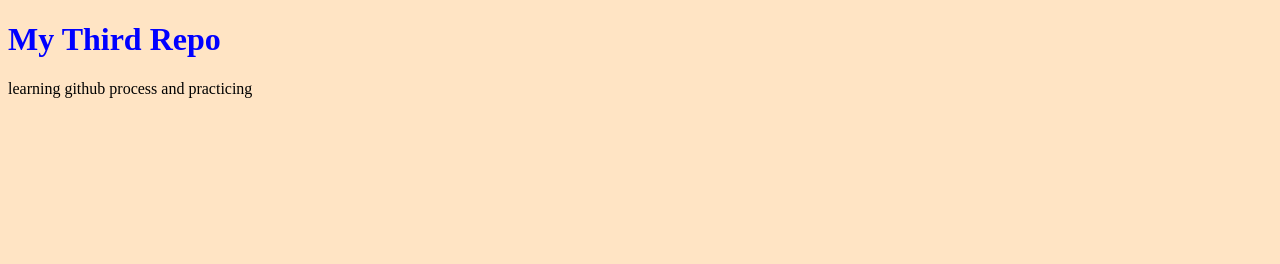
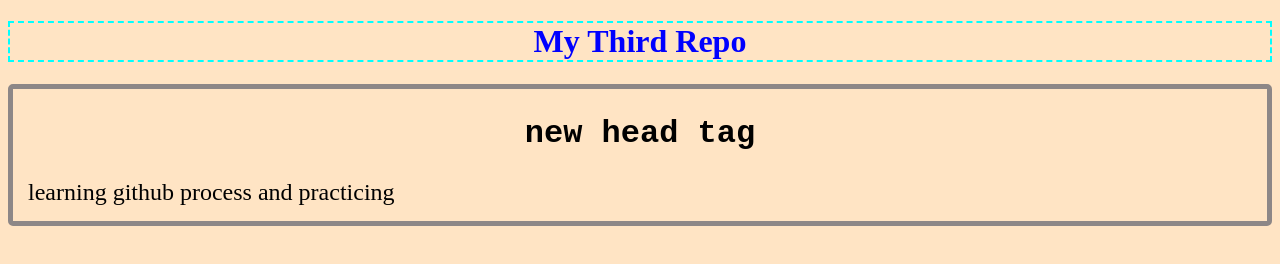
Before and after one commit to Hshourav007/comeback-third-repo, a plain HTML site: page index.html in a window 1280 px wide. Drawn offline with Linux system fonts and the light colour scheme.

Commit message:
css change

```diff
--- a/index.html
+++ b/index.html
@@ -9,6 +9,9 @@
 </head>
 <body>
     <h1>My Third Repo</h1>
-    <p>learning github process and practicing</p>
+    <div>
+        <h2>new head tag </h2>
+        <p>learning github process and practicing</p>
+    </div>
 </body>
 </html>
--- a/style.css
+++ b/style.css
@@ -2,5 +2,21 @@ body{
     background-color: bisque;
 }
 h1{
+    border: 2px dashed aqua;
     color: blue;
+    text-align: center;
 }
+div{
+    border: 5px solid ;
+    border-color: rgb(141, 135, 135);
+    border-radius: 5px;
+}
+div h2{
+    text-align: center;
+    font-size: xx-large;
+    font-family: 'Courier New', Courier, monospace;
+}
+div p{
+    margin: 15px;
+    font-size: x-large;
+}
```
